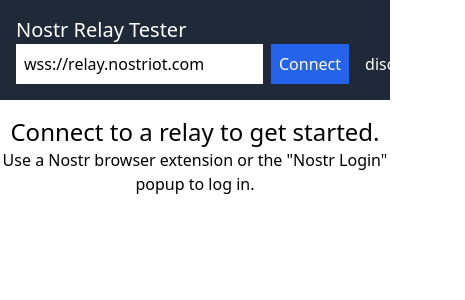
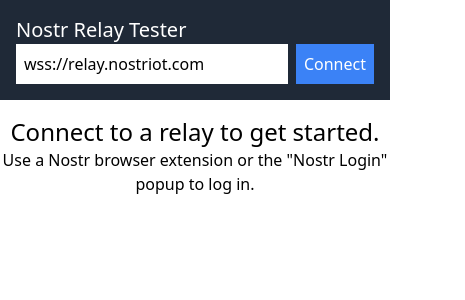
Before and after one commit to blackcoffeexbt/nostr-relay-tester, a React (Create React App) app: page / in a window 390 px wide. Shown: the top 300 px of the page, 465 px wide, since content can reach past the window. Built offline with nearby package versions, Linux system fonts and the light colour scheme.

Commit message:
responsive layout improvements

```diff
--- a/src/components/CenterColumn.js
+++ b/src/components/CenterColumn.js
@@ -23,8 +23,8 @@
         <textarea
             value={message}
             onChange={(e) => setMessage(e.target.value)}
-            placeholder="Enter your message here"
-            className="w-full p-2 h-64  rounded font-mono text-sm"
+            placeholder="Enter unsigned event JSON here"
+            className="w-full p-2 md:h-64 h-40 rounded font-mono text-sm"
             rows="4"
         />
         </div>
@@ -38,7 +38,7 @@
             value={req}
             onChange={(e) => setReq(e.target.value)}
             placeholder="Enter your message here"
-            className="w-full p-2 rounded  font-mono text-sm"
+            className="w-full p-2 md:h-64 h-40 rounded font-mono text-sm"
             rows="4"
         />
         </div>
--- a/src/components/Header.js
+++ b/src/components/Header.js
@@ -14,10 +14,9 @@
                     placeholder="wss://relay.nostriot.com"
                     className="flex-1 p-2 mr-2 text-black"
                 />
-                <button onClick={() => connectRelay(relayURI)} className="p-2 bg-blue-600">
-                    Connect
+                <button onClick={() => connectRelay(relayURI)} className={`p-2 ${status === "connected" ? "bg-green-500" : "bg-blue-500"} text-white`}>
+                    {status === "connected" ? "Connected" : "Connect"}
                 </button>
-                <span className="ml-4">{status}</span>
             </div>
         </header>
     );
--- a/src/components/RightColumn.js
+++ b/src/components/RightColumn.js
@@ -16,8 +16,8 @@
                     <div
                         key={index}
                         className={`p-2 mb-2 ${
-                            msg.type === "to" ? "border-black" : "border-gray-400"
-                        } border-2 border-r-4 rounded`}
+                            msg.type === "to" ? "border-black" : "border-gray-300"
+                        } border border-r-4 rounded`}
                     >
                         <p><strong>Content</strong></p>
                         <div dangerouslySetInnerHTML={{__html: formatMessageContent(msg.content)}} className={"text-wrap rounded text-sm break-words bg-white p-2 border-r-4"}>
```
